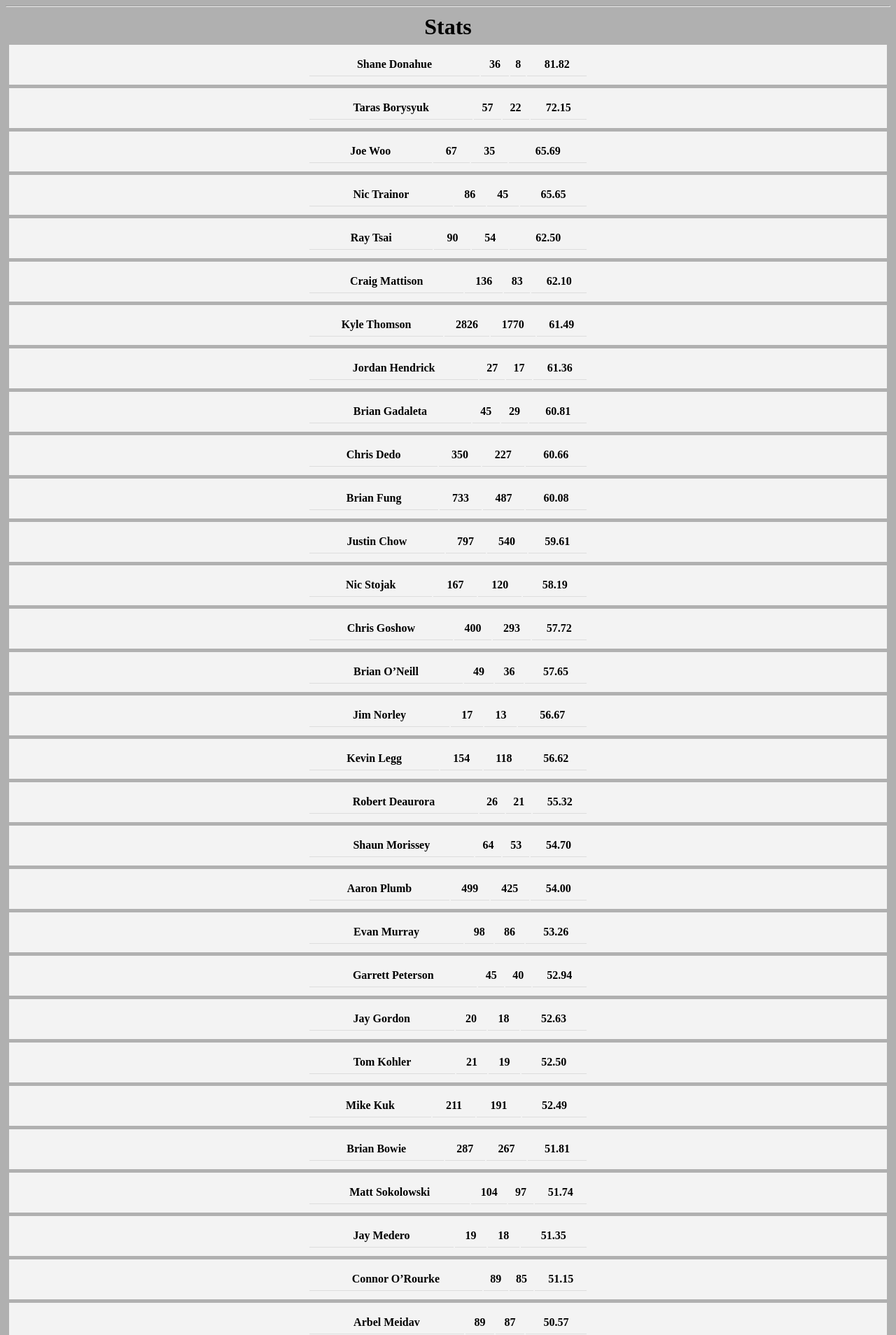
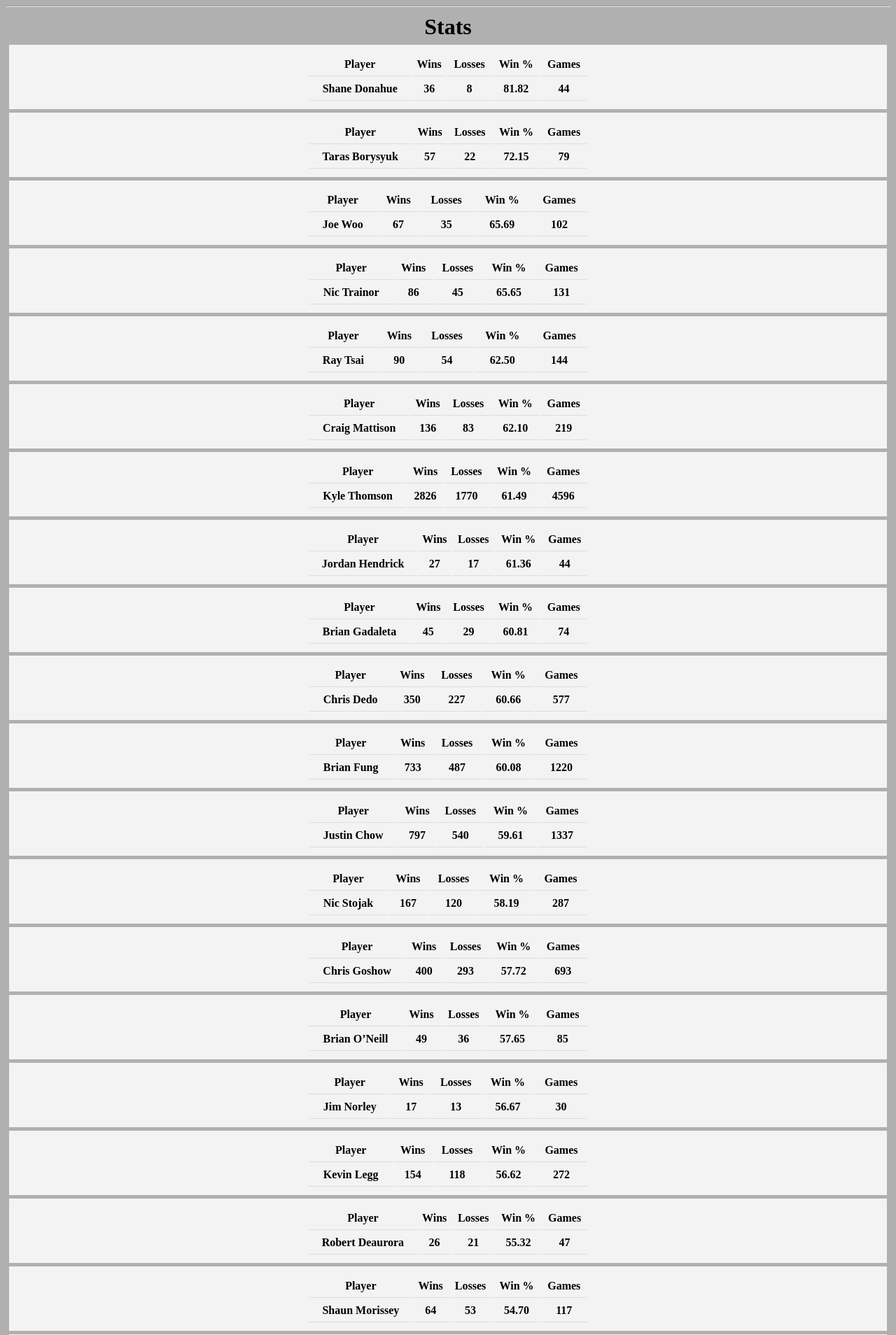
Before and after one commit to idynkydnk/stats, a Flask app: page /stats/ in a window 1280 px wide. Shown: the part 39-1947 px from the top of the page at 70% size. Run offline with Flask 2, Linux system fonts and the light colour scheme; data comes from the database, SQL or seed files in the repository; lists and menus that the app fills with data are empty.

Commit message:
added total games and header for stats

```diff
--- a/static/css/main.css
+++ b/static/css/main.css
@@ -72,3 +72,7 @@ h2 {
   text-align: center;
   font-size: 15px;
 }
+
+.numbered_stats {
+  text-align: center;
+}
--- a/templates/base.html
+++ b/templates/base.html
@@ -4,9 +4,6 @@
     <meta charset="UTF-8">
     <title>{% block title %} {% endblock %} - FlaskApp</title>
     <link rel="stylesheet" href="{{ url_for('static', filename='css/main.css') }}">
-    <style>
-
-    </style>
 </head>
 <body>
     <nav>
--- a/templates/stats.html
+++ b/templates/stats.html
@@ -5,15 +5,56 @@
     {% for player in stats %}
         <div class='message'>
         	<table>
+        		<thead>
+    				<tr>
+      					<th scope="col" colspan="1">Player</th>
+      					<th class="numbered_stats" scope="col" colspan="1">Wins</th>
+      					<th class="numbered_stats" scope="col" colspan="1">Losses</th>
+      					<th class="numbered_stats" scope="col" colspan="1">Win %</th>
+      					<th class="numbered_stats" scope="col" colspan="1">Games</th>
+    				</tr>
+  				</thead>
         		<tbody>
         			<tr>
             			<th>{{ player[1] }}</th>
             			<th>{{ player[2] }}</th>
             			<th>{{ player[3] }}</th>
             			<th>{{ "{:.2f}".format(player[4]) }}</th>
+            			<th>{{ player[2] + player[3] }}</th>
             		</tr>
             	</tbody>
             </table>
         </div>
     {% endfor %}
 {% endblock %}
+
+
+
+
+<table>
+  <caption>Today's Stats</caption>
+  <thead>
+    <tr>
+      <th scope="col" colspan="1">Player</th>
+      <th class="numbered_stats" scope="col" colspan="1">Wins</th>
+      <th class="numbered_stats" scope="col" colspan="1">Losses</th>
+      <th class="numbered_stats" scope="col" colspan="1">Win %</th>
+      <th class="numbered_stats" scope="col" colspan="1">Points</th>
+    </tr>
+  </thead>
+  <tbody>
+      <% @todays_stats.each do |stat| %>
+    <tr>
+        <td class="player_link"><a href="/players/<%= stat[:player] %>" > <%= stat[:player] %></a></td>
+        <td class="numbered_stats"><%= stat[:wins] %></td>
+        <td class="numbered_stats"><%= stat[:losses] %></td>
+        <td class="numbered_stats"><%= stat[:win_percentage] %>%</td>
+        <% if stat[:score] > 0 %>
+          <td class="numbered_stats">+<%= stat[:score] %></td>
+        <% else %>
+          <td class="numbered_stats"><%= stat[:score] %></td>
+        <% end %>
+    </tr>
+      <% end %>
+  </tbody>
+</table>
```
